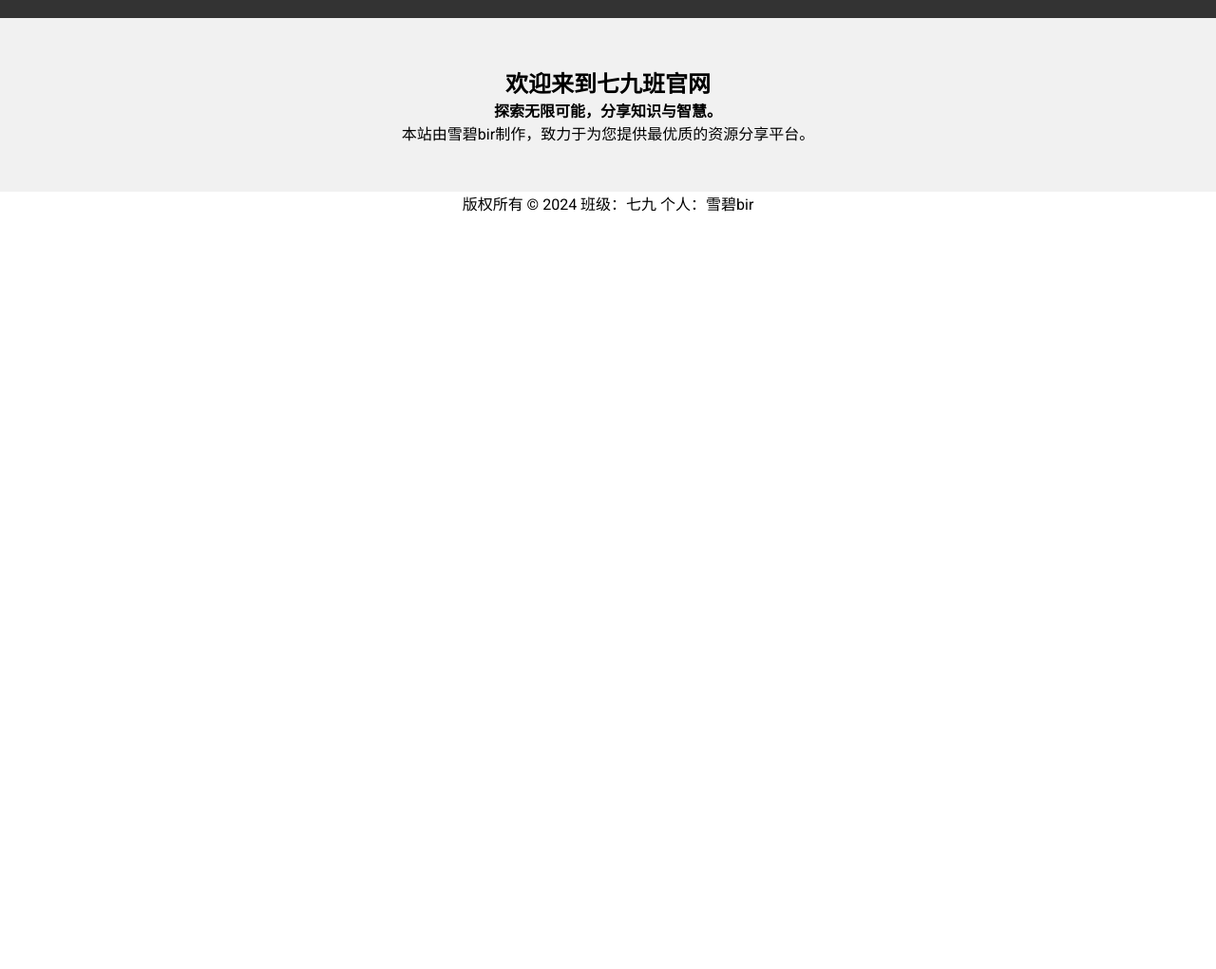
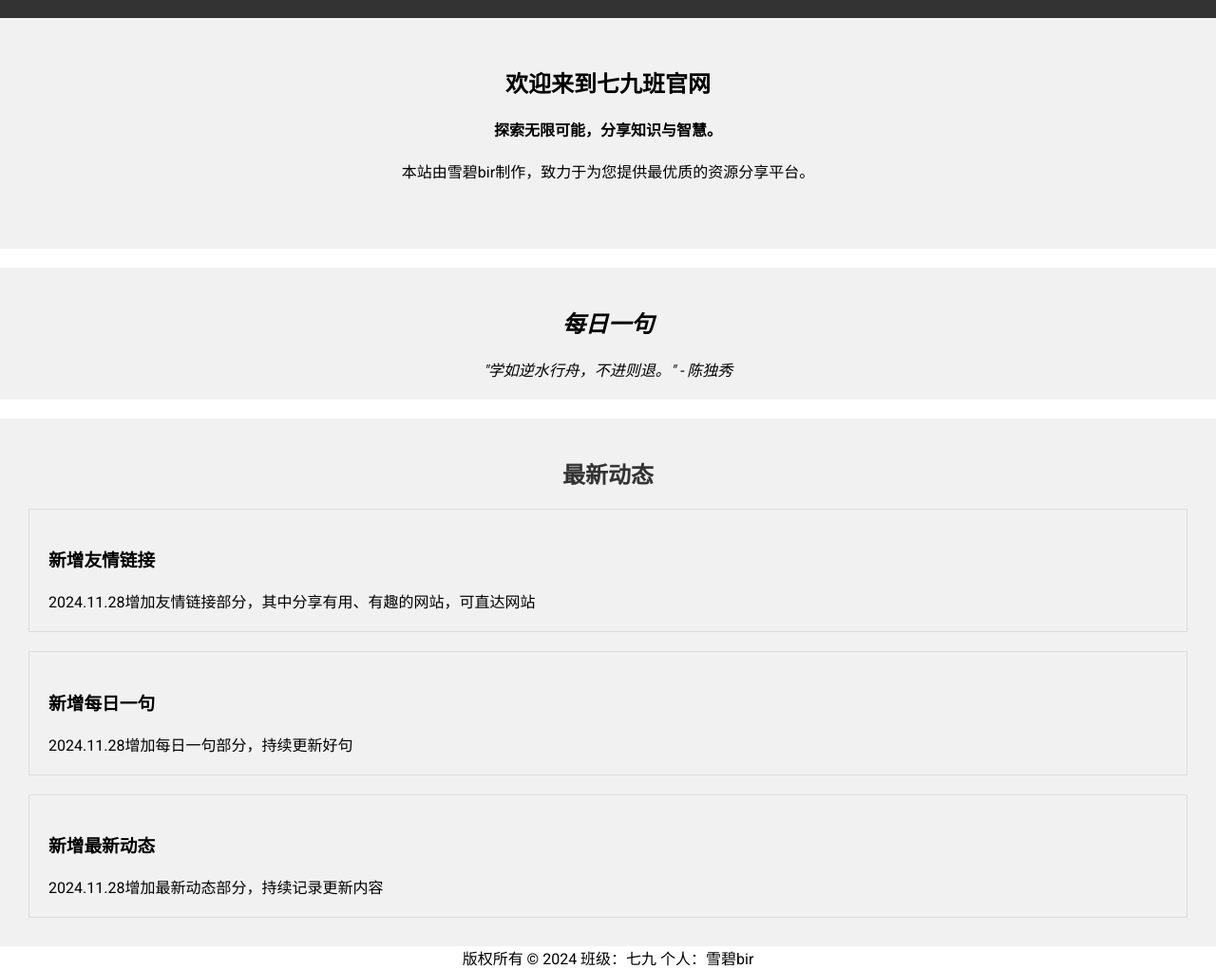
Before and after one commit to wcz-zszn/wczzszn, a plain HTML site: page index.html in a window 1280 px wide. Shown: the part 57-1078 px from the top of the page at 95% size. Before the commit the page ends 800 px from the top, so only its background shows below. Drawn offline with Linux system fonts and the light colour scheme.

Commit message:
Update index.html

```diff
--- a/index.html
+++ b/index.html
@@ -10,7 +10,6 @@
             margin: 0;
             padding: 0;
             font-family: 'Roboto', sans-serif;
-            scroll-behavior: smooth; /* 平滑滚动效果 */
         }
 
         .navbar {
@@ -37,14 +36,30 @@
 
         .nav-links a:hover, .nav-links a.active {
             color: #ddd;
-            background-color: rgba(255, 255, 255, 0.1); /* 悬停时的背景颜色 */
-            transform: scale(1.05); /* 轻微放大效果 */
+            background-color: rgba(255, 255, 255, 0.1);
+            transform: scale(1.05);
         }
 
         .intro {
             text-align: center;
             padding: 50px;
             background-color: #f1f1f1;
+        }
+
+        .intro h1 {
+            margin-bottom: 20px; /* 增加标题与第一段文字之间的距离 */
+        }
+
+        .intro p {
+            margin-bottom: 20px; /* 增加段落之间的距离 */
+        }
+
+        .quote-of-the-day {
+            text-align: center;
+            padding: 20px;
+            background-color: #f1f1f1;
+            margin: 20px 0;
+            font-style: italic;
         }
 
         .resource-cards {
@@ -101,6 +116,34 @@
                 flex-direction: column;
             }
         }
+        .latest-updates {
+            background-color: #f1f1f1;
+            padding: 20px;
+            text-align: center;
+        }
+
+        .latest-updates h2 {
+            color: #333;
+            font-size: 24px;
+            margin-bottom: 20px;
+        }
+
+        .update-item {
+            border: 1px solid #ddd;
+            margin: 10px;
+            padding: 20px;
+            text-align: left;
+            transition: transform 0.3s ease, box-shadow 0.3s ease;
+        }
+
+        .update-item:hover {
+            transform: translateY(-5px);
+            box-shadow: 0 4px 8px rgba(0,0,0,0.1);
+        }
+
+        .update-item:not(:last-child) {
+            margin-bottom: 20px;
+        }
     </style>
 </head>
 <body>
@@ -113,7 +156,7 @@
                 <li><a href="resources.html">资源</a></li>
                 <li><a href="about.html">关于本站</a></li>
                 <li><a href="contact.html">联系站长</a></li>
-                <li><a href="links.html">友情链接</a></li> <!-- 添加友情链接部分 -->
+                <li><a href="links.html">友情链接</a></li>
             </ul>
         </nav>
     </header>
@@ -121,9 +164,33 @@
     <main>
         <section class="intro" id="home">
             <h1>欢迎来到七九班官网</h1>
-            <p><strong>探索无限可能，分享知识与智慧。</strong><br>本站由雪碧bir制作，致力于为您提供最优质的资源分享平台。</p>
+            <p><strong>探索无限可能，分享知识与智慧。</strong></p>
+            <p>本站由雪碧bir制作，致力于为您提供最优质的资源分享平台。</p>
+        </section>
+
+        <section class="quote-of-the-day">
+            <h2>每日一句</h2>
+            <p>"学如逆水行舟，不进则退。" - 陈独秀</p>
+        </section>
+
+        <section class="latest-updates">
+            <h2>最新动态</h2>
+            <div class="update-item">
+                <h3>新增友情链接</h3>
+                <p>2024.11.28增加友情链接部分，其中分享有用、有趣的网站，可直达网站</p>
+            </div>
+            <div class="update-item">
+                <h3>新增每日一句</h3>
+                <p>2024.11.28增加每日一句部分，持续更新好句</p>
+            </div>
+            <div class="update-item">
+                <h3>新增最新动态</h3>
+                <p>2024.11.28增加最新动态部分，持续记录更新内容</p>
+            </div>
+            <!-- 更多更新 -->
         </section>
     </main>
+
 
     <footer>
         <center><p>版权所有 © 2024 班级：七九 个人：雪碧bir</p></center>
```
